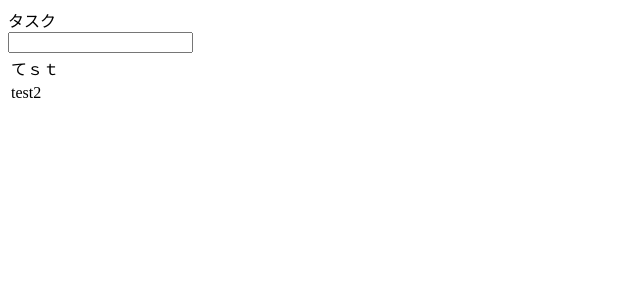
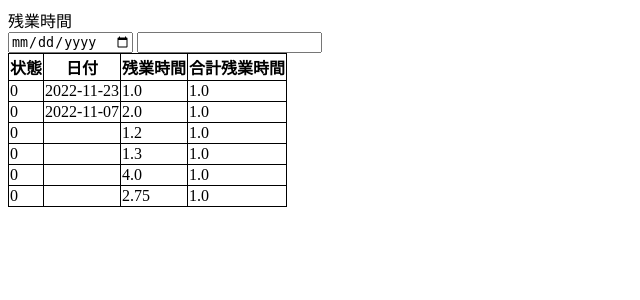
Before and after one commit to morimoro/zangyo, a Flask app: page / in a window 1280 px wide. Shown: the top 300 px of the page, without its empty margins (0-640 px from the left). Run offline with Flask 2, Linux system fonts and the light colour scheme; data comes from the database, SQL or seed files in the repository.

Commit message:
make better

```diff
--- a/app.py
+++ b/app.py
@@ -7,26 +7,30 @@ app.config['SECRET_KEY'] = 'secret_key'
 app.config['SQLALCHEMY_DATABASE_URI'] = 'sqlite:///zangyo.sqlite'
 
 db = SQLAlchemy(app)
-class Task(db.Model):
+class Overtime(db.Model):
 
-    __tablename__ = "tasks"
+    __tablename__ = "overtimes"
     id = db.Column(db.Integer, primary_key=True, autoincrement=True)
-    text = db.Column(db.Text())
     status = db.Column(db.Integer)
+    date = db.Column(db.String())
+    time = db.Column(db.Float())
+    total_time = db.Column(db.Float())
 
 db.create_all()
 
 @app.route('/')
 def index():
-    tasks = Task.query.all()
-    return render_template("index.html", tasks = tasks)
+    overtimes = Overtime.query.all()
+    return render_template("index.html", overtimes = overtimes)
 
 @app.route('/new', methods=["POST"])
 def new():
-    task = Task()
-    task.text = request.form["new_text"]
-    task.status = 0
-    db.session.add(task)
+    overtime = Overtime()
+    overtime.date = request.form["new_date"]
+    overtime.time = request.form["new_text"]
+    overtime.total_time = 1 # 仮で1
+    overtime.status = 0
+    db.session.add(overtime)
     db.session.commit()
     return redirect(url_for('index'))
 
--- /dev/null
+++ b/static/css/style.css
@@ -0,0 +1,9 @@
+table {
+    border-collapse: collapse;
+    border-spacing: 0px 5px;
+
+}
+
+th,td {
+    border: solid 1px;              /* 枠線指定 */
+}
--- a/templates/index.html
+++ b/templates/index.html
@@ -14,19 +14,41 @@
 
 <body>
   <main>
-    <div id="title" class="title">タスク</div>
+    <div id="title" class="title">残業時間</div>
     <form name="f" method="post">
-      <div class="text_area"><input type="text" name="new_text" id="new_text"></div>
+      <div class="text_area">
+        <input type="date" name="new_date" id="new_date">
+        <input type="number" name="new_text" id="new_text">
+      </div>
       <table>
-{% for task in tasks %}
+        <thead>
           <tr>
+            <th>状態</th>
+            <th>日付</th>
+            <th>残業時間</th>
+            <th>合計残業時間</th>
+          </tr>
+        </thead>
+        <tbody>
+          {% for overtime in overtimes %}
+            <tr>
+              <td>
+                {{ overtime.status }}
+              </td>
+              <td>
+                {{ overtime.date }}
+              </td>
               <td
                 class="card"
-            id="task_{{task.id}}"
-            task_id="{{task.id}}">{{ task.text }}
+                id="overtime_{{overtime.id}}"
+                task_id="{{overtime.id}}">{{ overtime.time }}
+              </td>
+              <td>
+                {{ overtime.total_time}}
               </td>
             </tr>
           {% endfor %}
+        </tbody>
       </table>
     </form>
   </main>
```
Also changed, not shown: zangyo.sqlite. Lines whose indentation alone changed are shown as unchanged.
